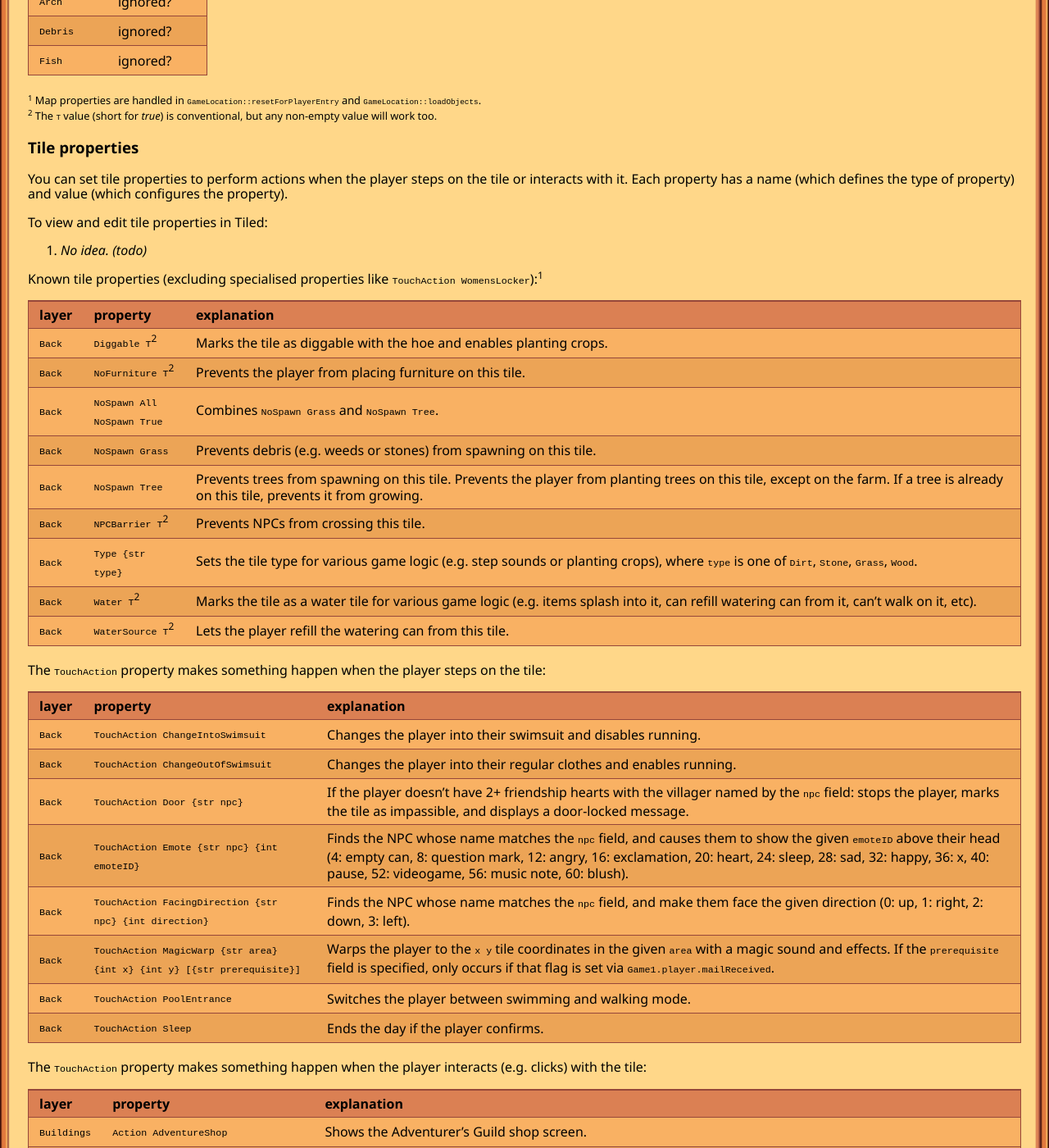
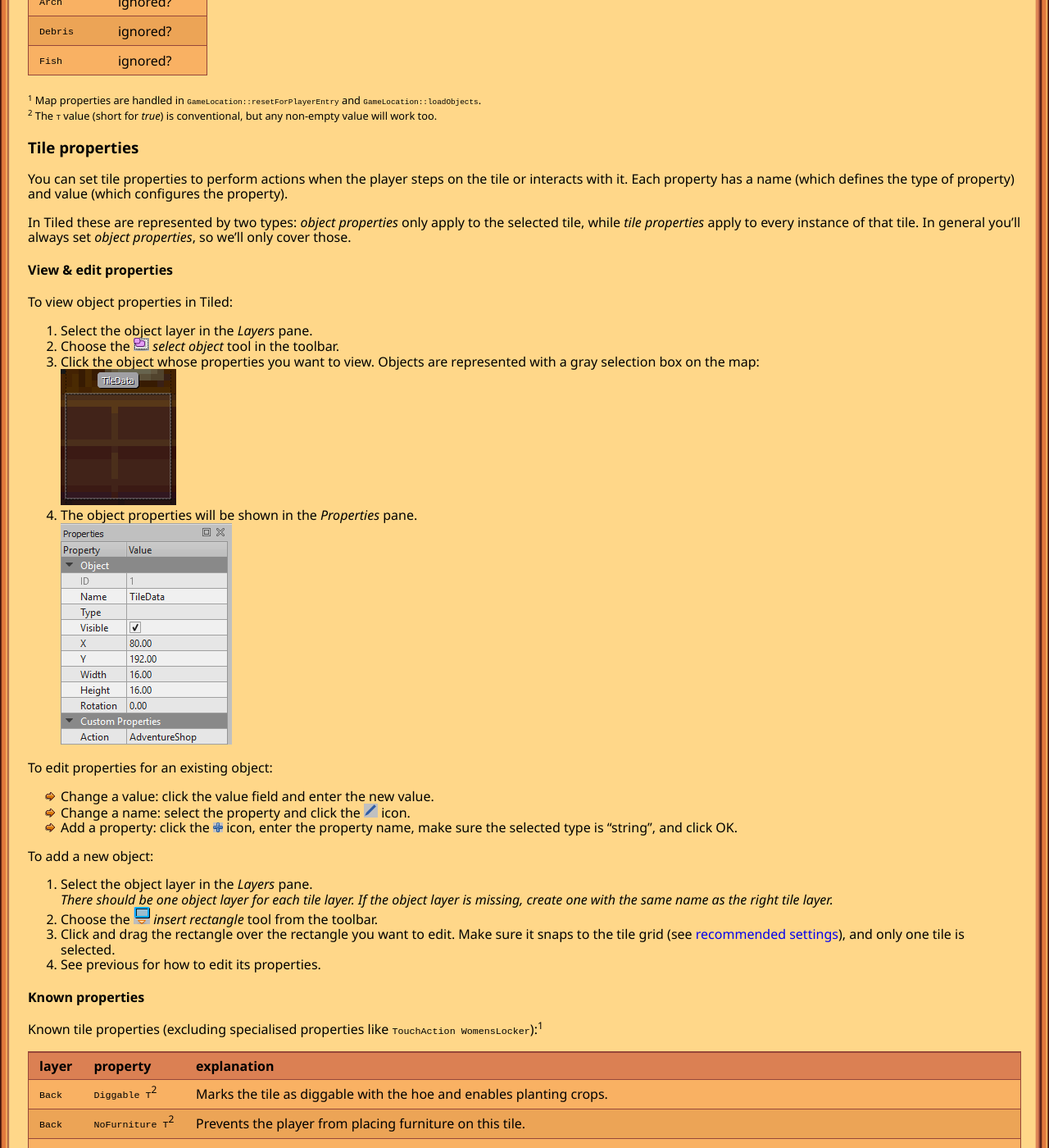
Before and after one commit to Pathoschild/canimod.github.io, a Jekyll site: the page built from guides/creating-an-xnb-mod.md, in a window 1280 px wide and 1400 px high, scrolled down 5879 px. Shown: the whole window at 82% size. Built offline with Jekyll 4.4.1, drawn with Linux system fonts in a browser that asks for light colours; nearby versions of some CDN libraries; some of the changed text lies outside the part shown.

Commit message:
document Tiled animations and tile properties (#15)
Derived from content contributed by SpringsSongs, thanks!

```diff
--- a/guides/creating-an-xnb-mod.md
+++ b/guides/creating-an-xnb-mod.md
@@ -235,13 +235,45 @@
 
 ### Tile properties
 You can set tile properties to perform actions when the player steps on the tile or interacts with
-it. Each property has a name (which defines the type of property)
-and value (which configures the property).
+it. Each property has a name (which defines the type of property) and value (which configures the
+property).
 
-To view and edit tile properties in Tiled:
+In Tiled these are represented by two types: _object properties_ only apply to the selected tile,
+while _tile properties_ apply to every instance of that tile. In general you'll always set _object
+properties_, so we'll only cover those.
 
-1. _No idea. (todo)_
+#### View & edit properties
+To view object properties in Tiled:
 
+1. Select the object layer in the _Layers_ pane.
+2. Choose the ![](images/creating-an-xnb-mod/select-object-tool.png) _select object_ tool in the
+   toolbar.
+3. Click the object whose properties you want to view. Objects are represented with a gray
+   selection box on the map:
+   ![](images/creating-an-xnb-mod/map-object.png)
+4. The object properties will be shown in the _Properties_ pane.
+   ![](images/creating-an-xnb-mod/tiled-properties-pane.png)
+
+To edit properties for an existing object:
+
+* Change a value: click the value field and enter the new value.
+* Change a name: select the property and click the ![](images/creating-an-xnb-mod/tiled-properties-edit-icon.png)
+  icon.
+* Add a property: click the ![](images/creating-an-xnb-mod/tiled-properties-add-icon.png) icon,
+  enter the property name, make sure the selected type is "string", and click OK.
+
+To add a new object:
+
+1. Select the object layer in the _Layers_ pane.
+   _There should be one object layer for each tile layer. If the object layer is missing, create
+   one with the same name as the right tile layer._
+2. Choose the ![](images/creating-an-xnb-mod/tiled-buttons-object-insert-rectangle.png) _insert
+   rectangle_ tool from the toolbar.
+3. Click and drag the rectangle over the rectangle you want to edit. Make sure it snaps to the tile
+   grid (see [recommended settings](#recommended-settings)), and only one tile is selected.
+4. See previous for how to edit its properties.
+
+#### Known properties
 Known tile properties (excluding specialised properties like `TouchAction WomensLocker`):<sup>1</sup>
 
 layer | property | explanation
@@ -295,6 +327,28 @@
 <small><sup>1</sup> Tile properties are handled throughout the codebase using `GameLocation::doesTileHaveProperty`. Actions and touch actions are handled by `GameLocation::performAction` and `GameLocation::performTouchAction` respectively. Emote IDs are listed as `Character` constants.</small>
 <small><sup>2</sup> The `T` value (short for _true_) is conventional, but any non-empty value will work too.</small>
 
+### Animating tiles
+You can animate tiles to create effects like Gil in his rocking chair:
+![](images/creating-an-xnb-mod/example-animation.gif)
+
+Here's how to do it in Tiled:
+
+1. Select the tile you want to animate in the _Tilesets_ pane.
+2. Click _View > Tile Animation Editor_ in the toolbar to show that pane.
+3. In the _Tile Animation Editor_ pane, drag tiles from the tilesheet into the box on the left to
+   create a _frame_ (one image in the sequence). Double-click the number to change how long that
+   frame stays on the screen before the next one (in milliseconds).
+4. When you're done, close the pane.
+5. The animated tiles in the _Tilesets_ pane will now have a little symbol in the bottom-right corner:
+   ![](images/creating-an-xnb-mod/example-animation-tileset.png)
+   The animation is now part of that tile. Every instance of that tile on the map will now have the
+   same animation.
+
+For example, here's the animation editor showing one of the tiles of Gil rocking:
+![](images/creating-an-xnb-mod/example-animation-pane.gif)
+
+The animation is stored in the tileset.
+
 ### Editing maps from a SMAPI mod
 The previous sections describe how to edit a map by editing its file, but you can also edit it
 programmatically at runtime in a [SMAPI mod](/guides/creating-a-smapi-mod):
```
Also changed, not shown: guides/images/creating-an-xnb-mod/example-animation-pane.gif (added), guides/images/creating-an-xnb-mod/example-animation-tileset.png (added), guides/images/creating-an-xnb-mod/example-animation.gif (added), guides/images/creating-an-xnb-mod/map-object.png (added), guides/images/creating-an-xnb-mod/select-object-tool.png (added), guides/images/creating-an-xnb-mod/tiled-buttons-object-insert-rectangle.png (added), guides/images/creating-an-xnb-mod/tiled-properties-add-icon.png (added), guides/images/creating-an-xnb-mod/tiled-properties-edit-icon.png (added), guides/images/creating-an-xnb-mod/tiled-properties-pane.png (added).
